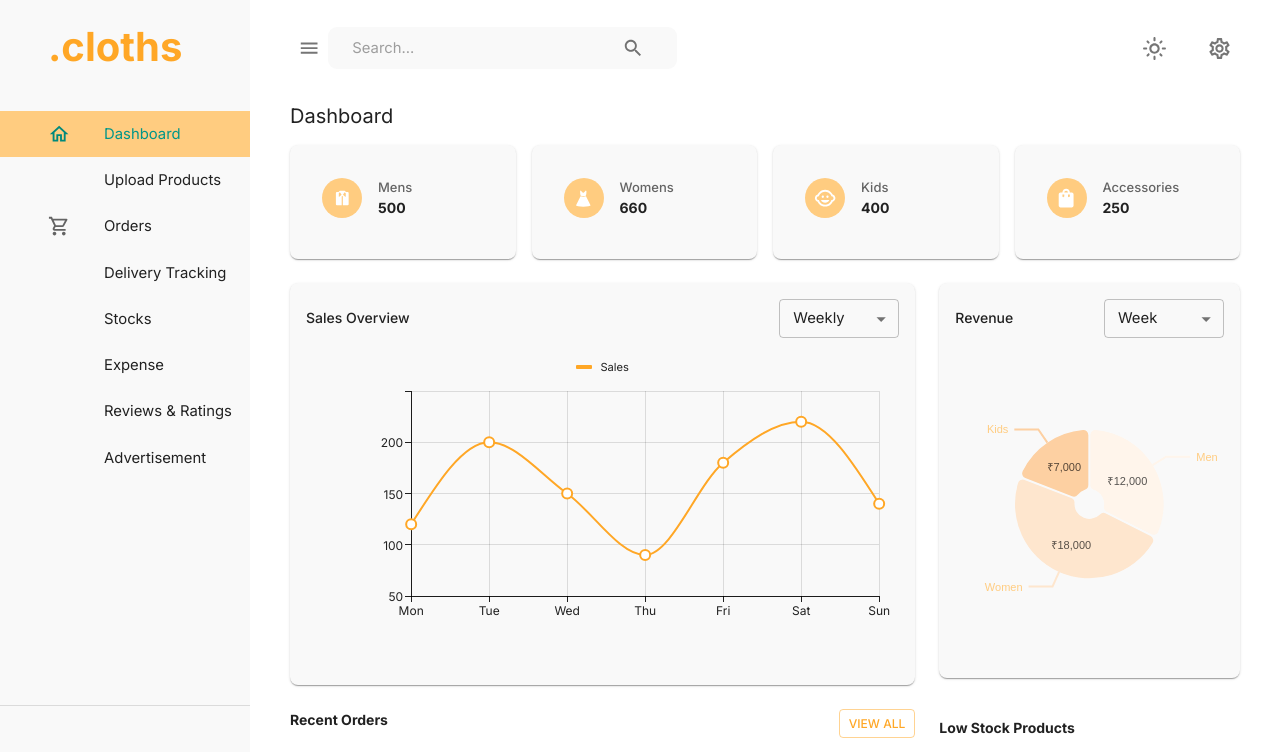
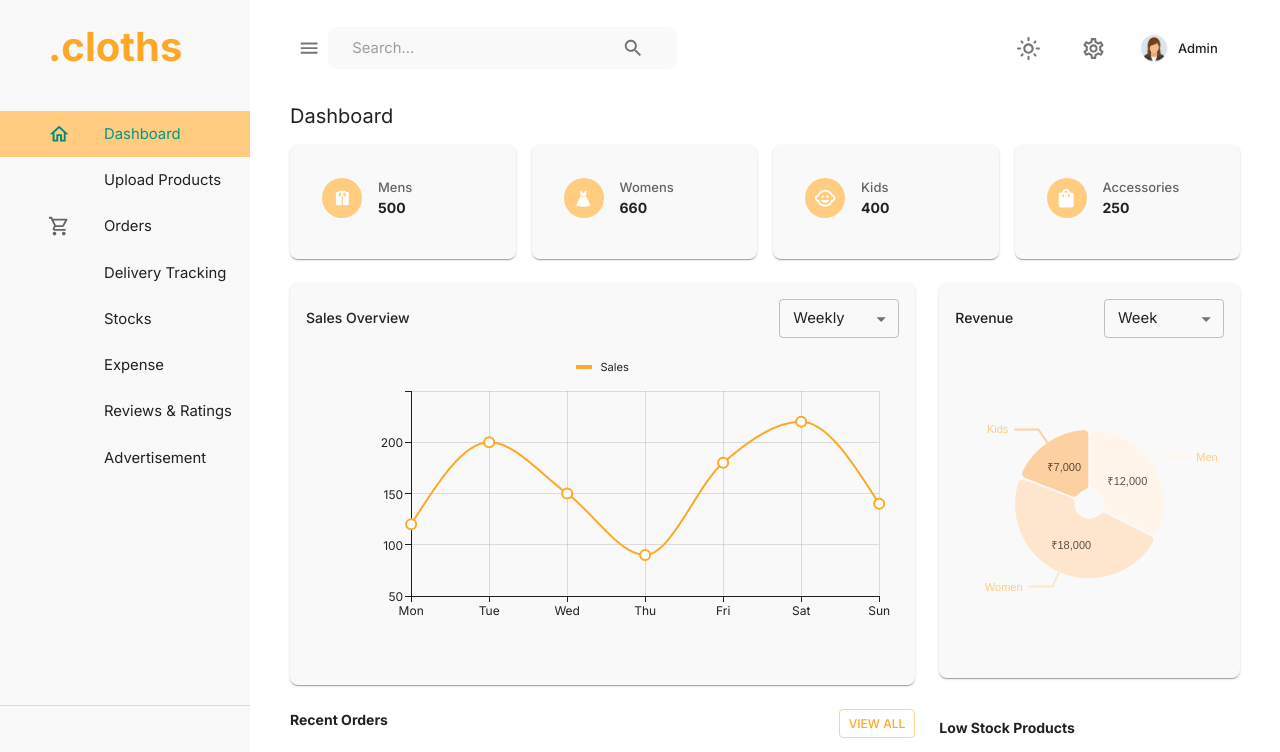
Before and after one commit to Pree-15/Dashboard-App, a React (Create React App) app: page /dashboard in a window 1280 px wide. Shown: the top 752 px of the page. Built offline with nearby package versions, Linux system fonts and the light colour scheme; some icons are missing.

Commit message:
Update Navbar.jsx

```diff
--- a/src/components/Navbar.jsx
+++ b/src/components/Navbar.jsx
@@ -1,21 +1,31 @@
-import React, { useState } from 'react'
+import React, { useState } from 'react';
 import {
   LightModeOutlined,
   DarkModeOutlined,
   Menu as MenuIcon,
-    Search, SettingsOutlined,
+  Search,
+  SettingsOutlined,
   ArrowDropDownOutlined,
 } from '@mui/icons-material';
-import FlexBetween from 'components/FlexBetween';
+import {
+  AppBar,
+  IconButton,
+  InputBase,
+  Toolbar,
+  useTheme,
+  Typography,
+  Button,
+  Box,
+  Menu,
+  MenuItem,
+  Avatar
+} from '@mui/material';
 import { useDispatch } from 'react-redux';
 import { setMode } from 'state';
-import profileImage from 'assets/profile.jpg'
-import { AppBar, IconButton, InputBase, Toolbar, useTheme, Typography, Button,
-  Box, Menu, MenuItem,} from '@mui/material';
-
+import FlexBetween from 'components/FlexBetween';
+import profileImage from 'assets/profile.jpg';
 
 const Navbar = ({ user, isSidebarOpen, setIsSidebarOpen }) => {
-
   const dispatch = useDispatch();
   const theme = useTheme();
 
@@ -24,10 +34,17 @@ const Navbar = ({ user, isSidebarOpen, setIsSidebarOpen }) => {
   const handleClick = (event) => setAnchorEl(event.currentTarget);
   const handleClose = () => setAnchorEl(null);
 
-  return <AppBar sx={{ position: "static", background: "none", boxShadow: "none", zIndex: (theme) => theme.zIndex.drawer + 1,}}>
+  return (
+    <AppBar
+      sx={{
+        position: "static",
+        background: "none",
+        boxShadow: "none",
+        zIndex: (theme) => theme.zIndex.drawer + 1,
+      }}
+    >
       <Toolbar>
         <FlexBetween width="100%">
-
           {/* LEFT SIDE */}
           <FlexBetween>
             <IconButton onClick={() => setIsSidebarOpen((prev) => !prev)}>
@@ -48,6 +65,7 @@ const Navbar = ({ user, isSidebarOpen, setIsSidebarOpen }) => {
 
           {/* RIGHT SIDE */}
           <FlexBetween gap="1.5rem">
+            {/* Theme toggle */}
             <IconButton onClick={() => dispatch(setMode())}>
               {theme.palette.mode === "dark" ? (
                 <DarkModeOutlined sx={{ fontSize: "25px" }} />
@@ -55,15 +73,35 @@ const Navbar = ({ user, isSidebarOpen, setIsSidebarOpen }) => {
                 <LightModeOutlined sx={{ fontSize: "25px" }} />
               )}
             </IconButton>
+
             <IconButton>
               <SettingsOutlined sx={{ fontSize: "25px" }} />
             </IconButton>
+
+            {/* User Dropdown */}
+            <FlexBetween onClick={handleClick} sx={{ cursor: "pointer" }}>
+              <Avatar alt="profile" src={profileImage} sx={{ width: 32, height: 32, mr: 1 }} />
+              <Typography variant="subtitle2" color="text.primary">
+                {user?.name || "Admin"}
+              </Typography>
+              <ArrowDropDownOutlined />
             </FlexBetween>
 
-
+            <Menu
+              anchorEl={anchorEl}
+              open={isOpen}
+              onClose={handleClose}
+              anchorOrigin={{ vertical: "bottom", horizontal: "right" }}
+              transformOrigin={{ vertical: "top", horizontal: "right" }}
+            >
+              <MenuItem onClick={handleClose}>Profile</MenuItem>
+              <MenuItem onClick={handleClose}>Logout</MenuItem>
+            </Menu>
+          </FlexBetween>
         </FlexBetween>
       </Toolbar>
     </AppBar>
+  );
 };
 
-export default Navbar
+export default Navbar;
```
Lines whose indentation alone changed are shown as unchanged.
